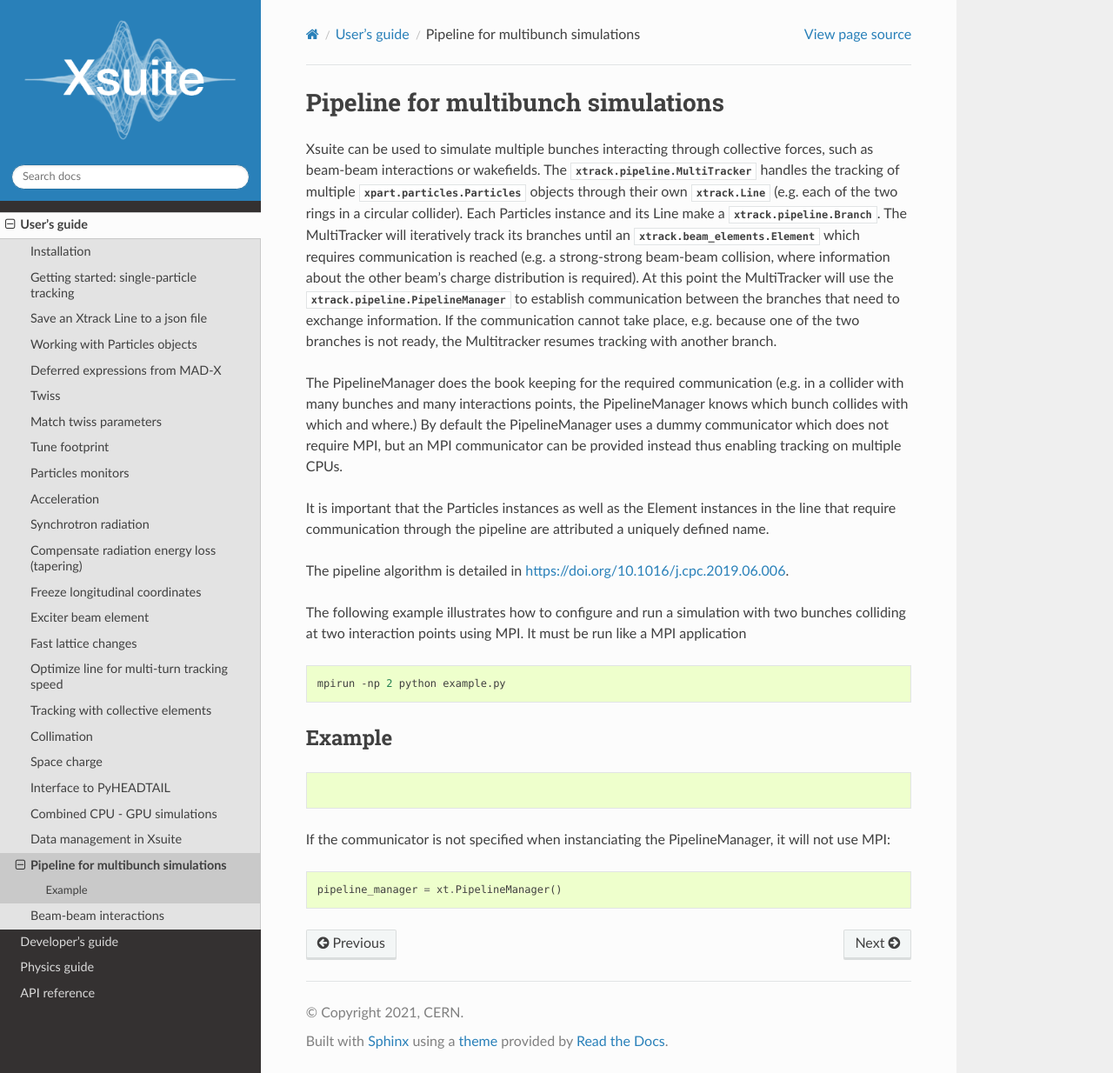
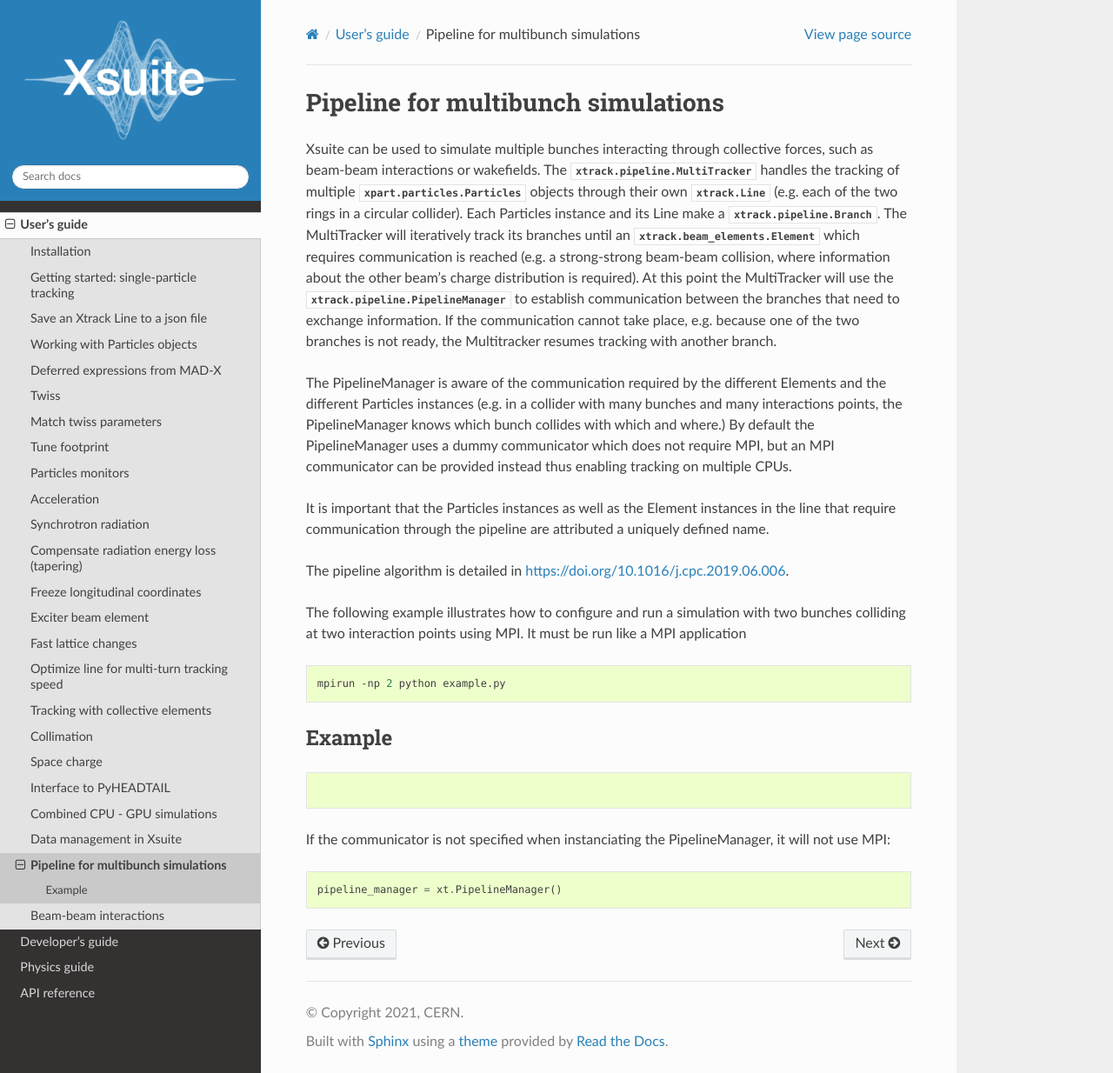
Before and after one commit to xsuite/xsuite, a Sphinx documentation site: the page built from docs/pipeline.rst, in a window 1280 px wide and 1234 px high. Shown: the whole window at 87% size. Built offline with Sphinx 7.4.7 and the Read the Docs theme 2.0.0, drawn with Linux system fonts in a browser that asks for light colours.

Commit message:
Update pipeline.rst

```diff
--- a/docs/pipeline.rst
+++ b/docs/pipeline.rst
@@ -4,7 +4,7 @@
 
 Xsuite can be used to simulate multiple bunches interacting through collective forces, such as beam-beam interactions or wakefields. The :class:`xtrack.pipeline.MultiTracker` handles the tracking of multiple :class:`xpart.particles.Particles` objects through their own :class:`xtrack.Line` (e.g. each of the two rings in a circular collider). Each Particles instance and its Line make a :class:`xtrack.pipeline.Branch`. The MultiTracker will iteratively track its branches until an :class:`xtrack.beam_elements.Element` which requires communication is reached (e.g. a strong-strong beam-beam collision, where information about the other beam's charge distribution is required). At this point the MultiTracker will use the :class:`xtrack.pipeline.PipelineManager` to establish communication between the branches that need to exchange information. If the communication cannot take place, e.g. because one of the two branches is not ready, the Multitracker resumes tracking with another branch.
 
-The PipelineManager does the book keeping for the required communication (e.g. in a collider with many bunches and many interactions points, the PipelineManager knows which bunch collides with which and where.) By default the PipelineManager uses a dummy communicator which does not require MPI, but an MPI communicator can be provided instead thus enabling tracking on multiple CPUs.
+The PipelineManager is aware of the communication required by the different Elements and the different Particles instances (e.g. in a collider with many bunches and many interactions points, the PipelineManager knows which bunch collides with which and where.) By default the PipelineManager uses a dummy communicator which does not require MPI, but an MPI communicator can be provided instead thus enabling tracking on multiple CPUs.
 
 It is important that the Particles instances as well as the Element instances in the line that require communication through the pipeline are attributed a uniquely defined name.
 
```
